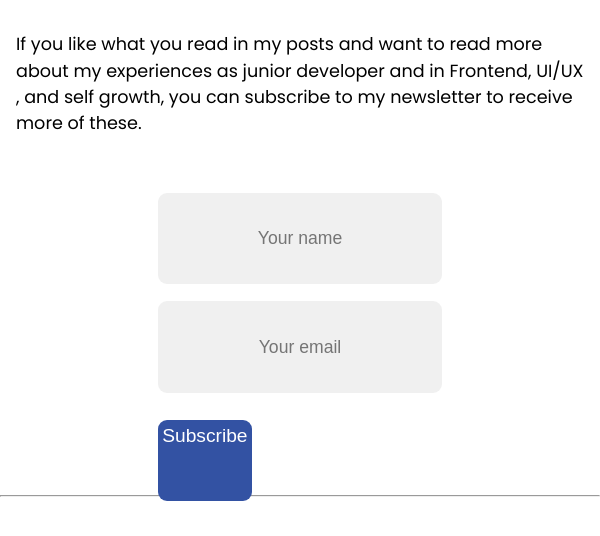
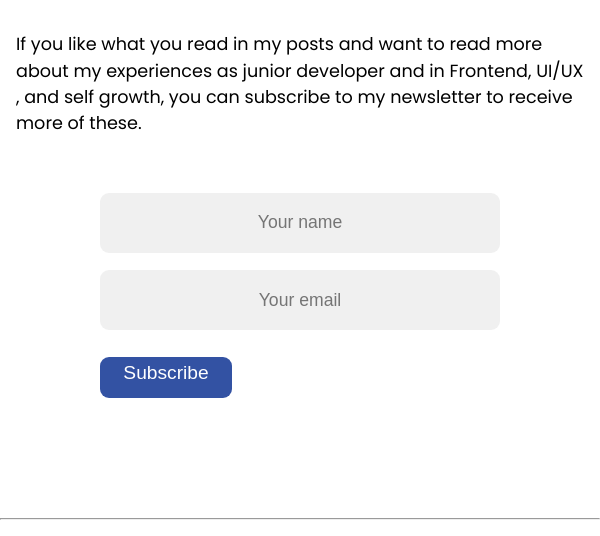
Before and after one commit to ShahadAlMulhim/Personal-Blog-Website, a plain HTML site: page Blog-Pages/Newsletter.html in a window 600 px wide. Shown: the part 309-845 px from the top of the page. Drawn offline with Linux system fonts and the light colour scheme.

Commit message:
style: change styles in css

```diff
--- a/Blog-Pages/Newsletter.html
+++ b/Blog-Pages/Newsletter.html
@@ -3,8 +3,8 @@
     <head>
         <meta charset="UTF-8">
         <meta name="viewport" content="width=device-width, initial-scale=1.0">
-        <link rel="stylesheet" type="text/css" href="../CSS/Newsletter.css">
         <link href="https://fonts.googleapis.com/css2?family=Poppins:wght@300;400;500;600&display=swap" rel="stylesheet">
+        <link rel="stylesheet" href="../CSS/Newsletter.css">
         <link rel="shortcut icon" href="../Icons/cactus.png"> <!-- Icon that will present with the title name of the page -->
         <title>Blog Newsletter</title>
     </head>
--- a/CSS/Newsletter.css
+++ b/CSS/Newsletter.css
@@ -37,8 +37,8 @@ body {
 
 .newsletter-subscribe {
     display: grid;
-    grid-template-columns: 47%;
-    grid-template-rows: 47% 47% 47%;
+    grid-template-columns: 400px;
+    grid-template-rows: 60px 60px 50px;
     justify-content: center;
     grid-row-gap: 1.1rem;
     margin-bottom: 6rem;
@@ -107,8 +107,8 @@ body {
 
     .newsletter-subscribe {
         display: grid;
-        grid-template-columns: 75%;
-        grid-template-rows: 75% 75% 75%;
+        grid-template-columns: 300px;
+        grid-template-rows: 60px 60px 50px;
         justify-content: center;
         grid-row-gap : 1.1rem;
         margin-bottom: 7rem;
@@ -133,8 +133,8 @@ body {
 
     .newsletter-subscribe {
         display: grid;
-        grid-template-columns: 50%;
-        grid-template-rows: 50% 50% 50%;
+        grid-template-columns: 400px;
+        grid-template-rows: 60px 60px 50px;
         justify-content: center;
         grid-row-gap : 1.1rem;
     }
```
Also changed, not shown: Blog-Pages/About.html (+1 -1 lines), Blog-Pages/Article.html (+1 -1 lines), Blog-Pages/Blogs.html (+1 -1 lines), index.html (+1 -1 lines).
